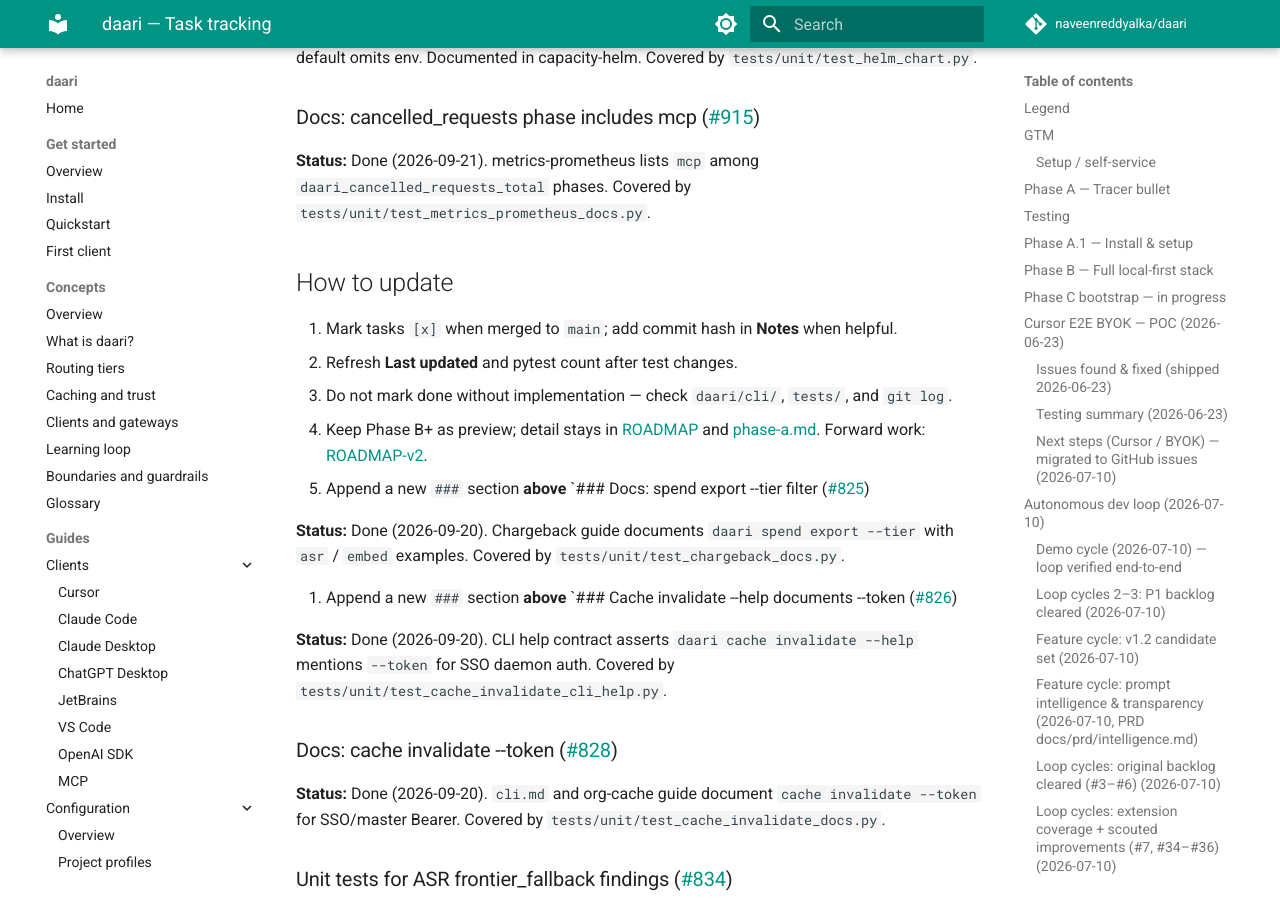
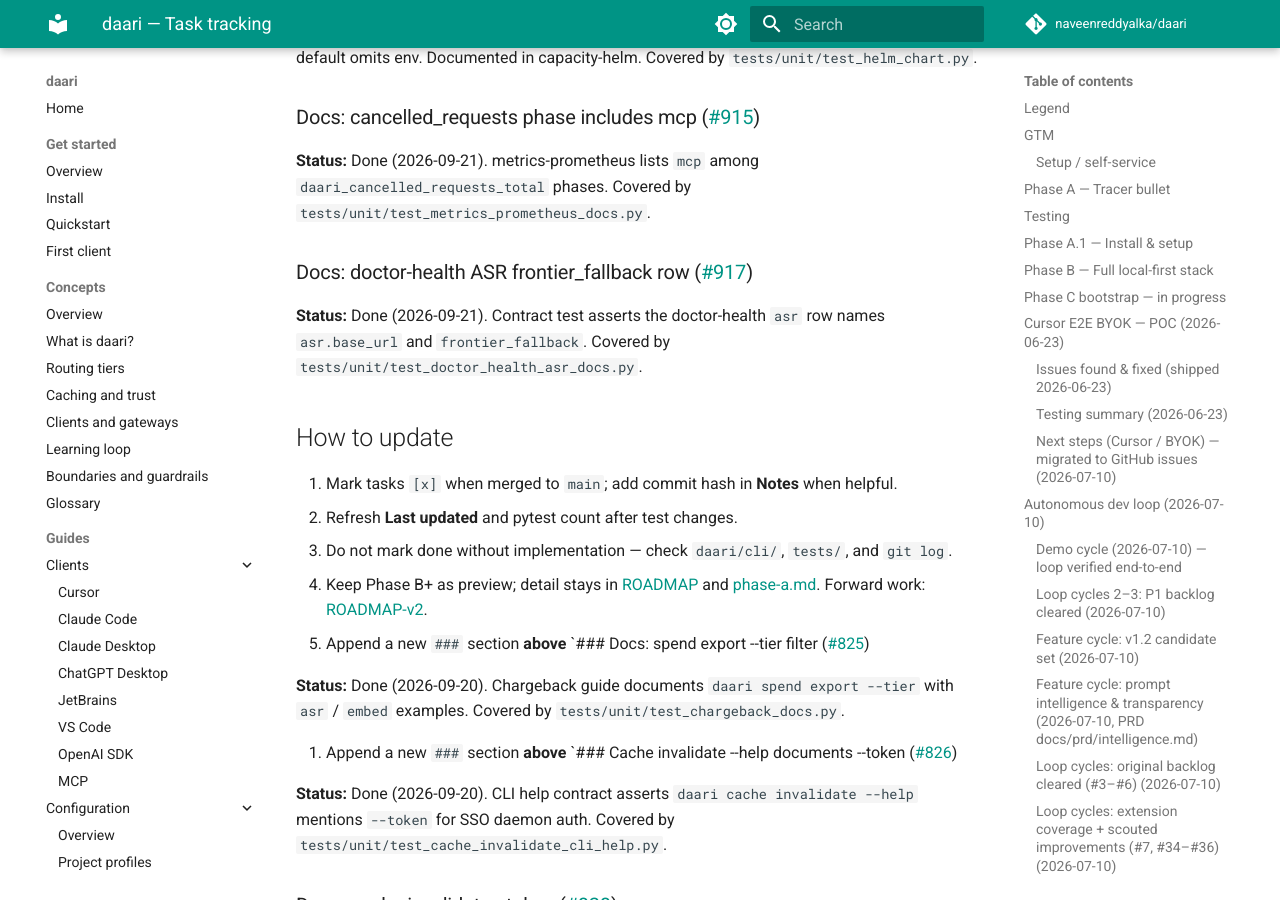
Before and after one commit to naveenreddyalka/daari, an MkDocs documentation site: the page built from docs/TRACKING.md, in a window 1280 px wide and 900 px high, scrolled down 94104 px. Built offline with MkDocs 1.6.1 and Material for MkDocs 9.7.7, drawn with Linux system fonts in a browser that asks for light colours; comment, search, counter and statistics services are not loaded.

Commit message:
chore(test): assert doctor-health ASR row names frontier_fallback
Lock the doctor table wording so the opt-in cloud-upload warning stays visible.

Co-authored-by: Cursor <cursoragent@cursor.com>

```diff
--- a/docs/TRACKING.md
+++ b/docs/TRACKING.md
@@ -3938,6 +3938,14 @@ when set; empty default omits env. Documented in capacity-helm. Covered by
 `tests/unit/test_metrics_prometheus_docs.py`.
 
 
+### Docs: doctor-health ASR frontier_fallback row ([#917](https://github.com/naveenreddyalka/daari/issues/917))
+
+<!-- tracking:#917 -->
+**Status:** Done (2026-09-21). Contract test asserts the doctor-health `asr`
+row names `asr.base_url` and `frontier_fallback`. Covered by
+`tests/unit/test_doctor_health_asr_docs.py`.
+
+
 ## How to update
 
 1. Mark tasks `[x]` when merged to `main`; add commit hash in **Notes** when helpful.
```
Also changed, not shown: 1 other file.
